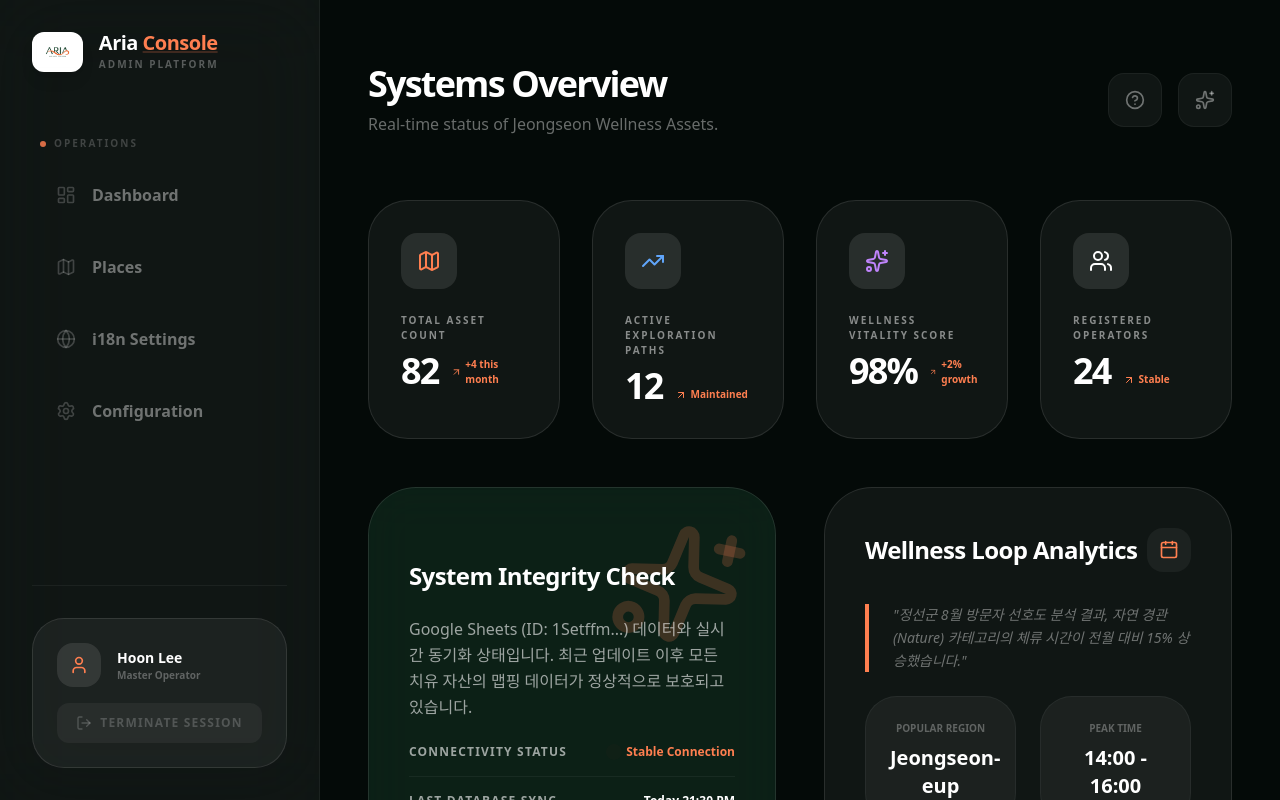
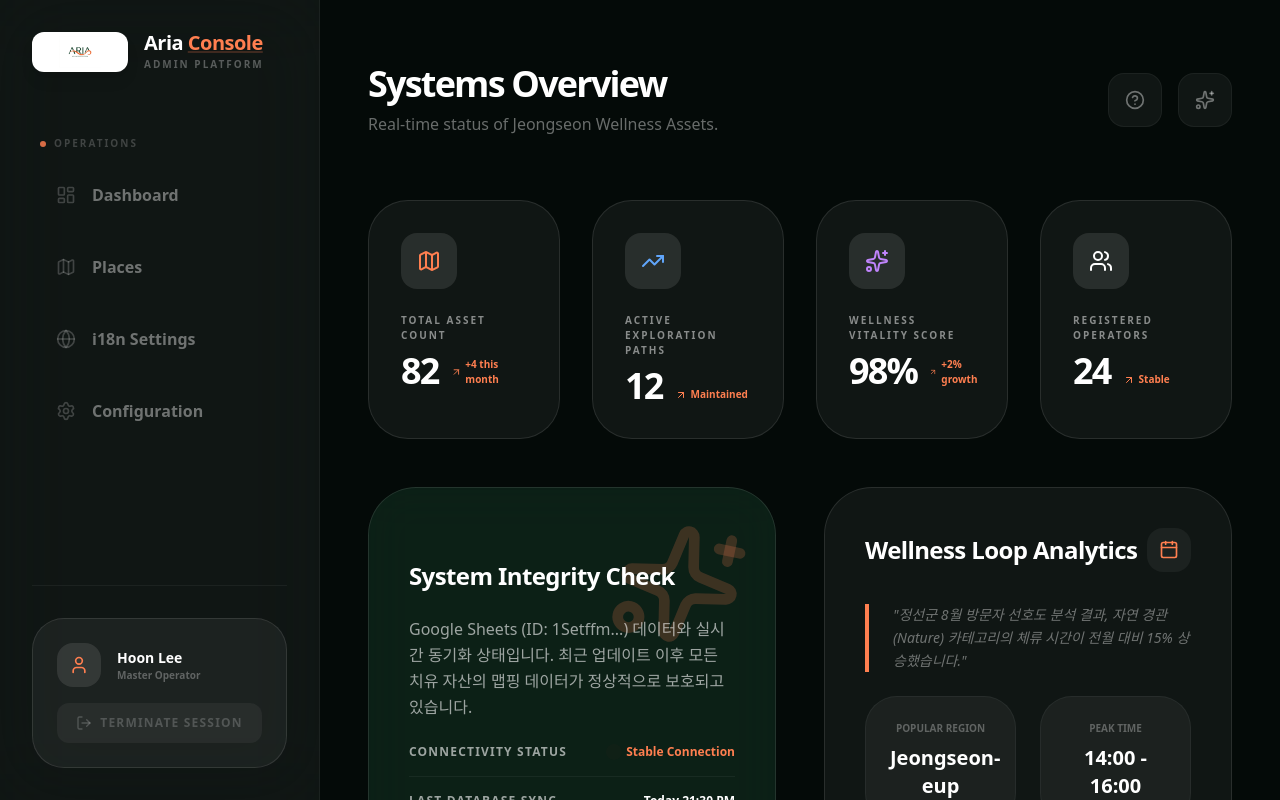
Before and after one commit to hpeerage/aria, a Next.js app: page /admin/dashboard in a window 1280 px wide. Shown: the top 800 px of the page. Built offline with nearby package versions, Linux system fonts and the light colour scheme.

Commit message:
fix: 배포 환경(basePath)에서의 이미지 로드 오류 수정

```diff
--- a/src/app/admin/layout.tsx
+++ b/src/app/admin/layout.tsx
@@ -3,6 +3,7 @@
 import { motion } from "framer-motion";
 import { LayoutDashboard, Map, Settings, Globe, LogOut, Compass, Sparkles, User, HelpCircle } from "lucide-react";
 import Link from "next/link";
+import Image from "next/image";
 import { usePathname } from "next/navigation";
 
 export default function AdminLayout({ children }: { children: React.ReactNode }) {
@@ -24,8 +25,8 @@ export default function AdminLayout({ children }: { children: React.ReactNode })
       <aside className="w-80 h-screen fixed top-0 left-0 bg-white/5 border-r border-white/5 backdrop-blur-2xl z-50 flex flex-col p-8 overflow-y-auto">
         {/* Logo */}
         <div className="flex items-center gap-4 mb-16 group">
-          <div className="h-10 w-auto overflow-hidden rounded-xl bg-white p-1 group-hover:rotate-3 transition-transform duration-500 shadow-lg">
-            <img src="/images/logo.jpeg" alt="Aria Logo" className="h-full w-auto object-contain" />
+          <div className="relative h-10 w-24 overflow-hidden rounded-xl bg-white p-1 group-hover:rotate-3 transition-transform duration-500 shadow-lg">
+            <Image src="/images/logo.jpeg" alt="Aria Logo" fill className="object-contain p-1" />
           </div>
           <div>
             <h5 className="text-xl font-black tracking-tight leading-none mb-1 text-white">Aria <span className="text-accent underline decoration-accent/20">Console</span></h5>
--- a/src/components/AriaHeader.tsx
+++ b/src/components/AriaHeader.tsx
@@ -4,6 +4,7 @@ import { useState, useEffect } from "react";
 import { motion, AnimatePresence } from "framer-motion";
 import { Search, Menu, X, Sparkles } from "lucide-react";
 import Link from "next/link";
+import Image from "next/image";
 import { useLanguage } from "@/lib/i18n/context";
 
 export default function AriaHeader() {
@@ -42,12 +43,13 @@ export default function AriaHeader() {
           {/* Logo */}
           <Link href="/" className="flex items-center gap-3 group">
             <div className={`relative transition-all duration-500 overflow-hidden rounded-xl ${
-              isScrolled ? "h-8" : "h-10"
+              isScrolled ? "h-6 w-16" : "h-10 w-24"
             }`}>
-              <img
+              <Image
                 src="/images/logo.jpeg"
                 alt="Jeongseon Aria"
-                className="h-full w-auto object-contain transition-transform duration-500 group-hover:scale-110"
+                fill
+                className="object-contain transition-transform duration-500 group-hover:scale-110"
               />
             </div>
             {!isScrolled && (
```
